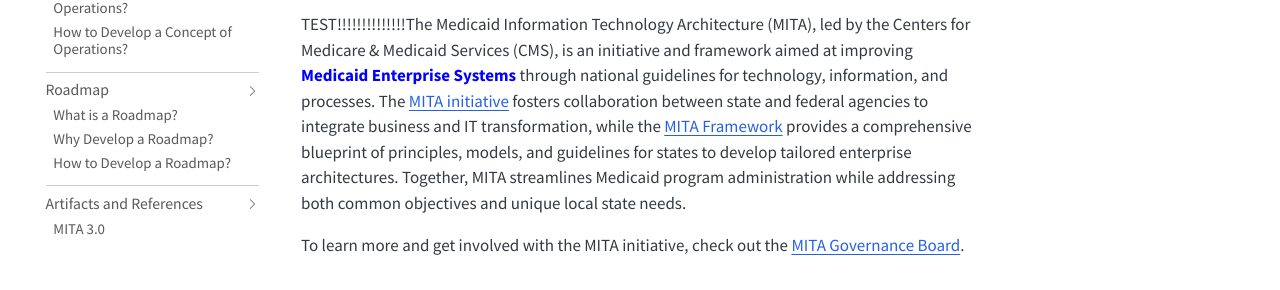
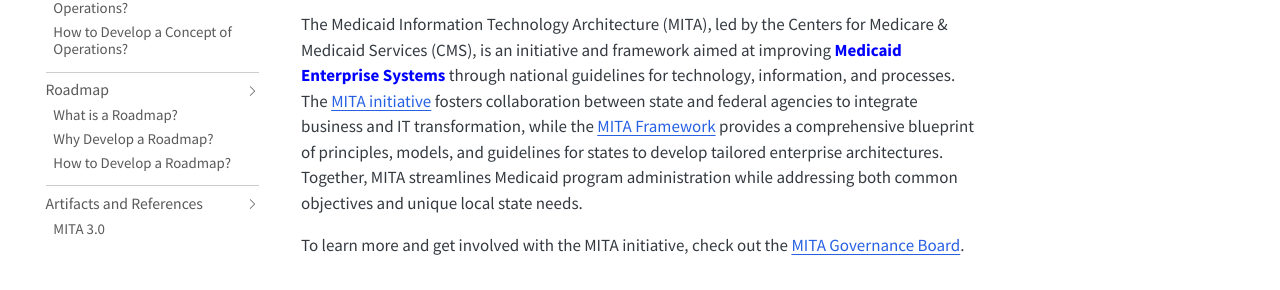
Before and after one commit to GM921/MITA-4-Staging, a plain HTML site: page index.html in a window 1280 px wide. Shown: the part 479-769 px from the top of the page. Drawn offline with Linux system fonts and the light colour scheme.

Commit message:
Removed test

```diff
--- a/index.html
+++ b/index.html
@@ -353,7 +353,7 @@ ul.task-list li input[type="checkbox"] {
   <br></br>
 	<p style="color: red;">This website is a staging environment and is intended for testing and development purposes only. The content, functionality, and features on this site may be incomplete, inaccurate, or subject to change. This website is not intended to be publicly shared.</p>
 	<h1>What is MITA?</h1>
-<p>TEST!!!!!!!!!!!!!!The Medicaid Information Technology Architecture (MITA), led by the Centers for Medicare & Medicaid Services (CMS), is an initiative and framework aimed at improving <span style="color:blue" title="Medicaid Enterprise Systems support the administration of Medicaid programs by managing key functions such as eligibility determination, claims processing, data management, and reporting. They encompass a network of interconnected technologies, processes, and stakeholders, designed to ensure efficient program operations, compliance with federal regulations, and delivery of quality services to beneficiaries."><b>Medicaid Enterprise Systems</b></span> through national guidelines for technology, information, and processes. The <span style="color:blue"><b><a href="https://cmsgov.github.io/Medicaid-Information-Technology-Architecture-MITA/">MITA initiative</a></b></span> fosters collaboration between state and federal agencies to integrate business and IT transformation, while the <span style="color:blue"><b><a href="./capabilityModel.html">MITA Framework</a></b></span> provides a comprehensive blueprint of principles, models, and guidelines for states to develop tailored enterprise architectures. Together, MITA streamlines Medicaid program administration while addressing both common objectives and unique local state needs. </p>
+<p>The Medicaid Information Technology Architecture (MITA), led by the Centers for Medicare & Medicaid Services (CMS), is an initiative and framework aimed at improving <span style="color:blue" title="Medicaid Enterprise Systems support the administration of Medicaid programs by managing key functions such as eligibility determination, claims processing, data management, and reporting. They encompass a network of interconnected technologies, processes, and stakeholders, designed to ensure efficient program operations, compliance with federal regulations, and delivery of quality services to beneficiaries."><b>Medicaid Enterprise Systems</b></span> through national guidelines for technology, information, and processes. The <span style="color:blue"><b><a href="https://cmsgov.github.io/Medicaid-Information-Technology-Architecture-MITA/">MITA initiative</a></b></span> fosters collaboration between state and federal agencies to integrate business and IT transformation, while the <span style="color:blue"><b><a href="./capabilityModel.html">MITA Framework</a></b></span> provides a comprehensive blueprint of principles, models, and guidelines for states to develop tailored enterprise architectures. Together, MITA streamlines Medicaid program administration while addressing both common objectives and unique local state needs. </p>
 <p>To learn more and get involved with the MITA initiative, check out the <span style="color:blue"><b><a href="https://www.medicaid.gov/medicaid/data-systems/medicaid-information-technology-architecture/medicaid-information-technology-architecture-governance-board-overview">MITA Governance Board</a></b></span>.</p>
 </section>
 <section id="Why Adopt MITA?" class="level1">
```
